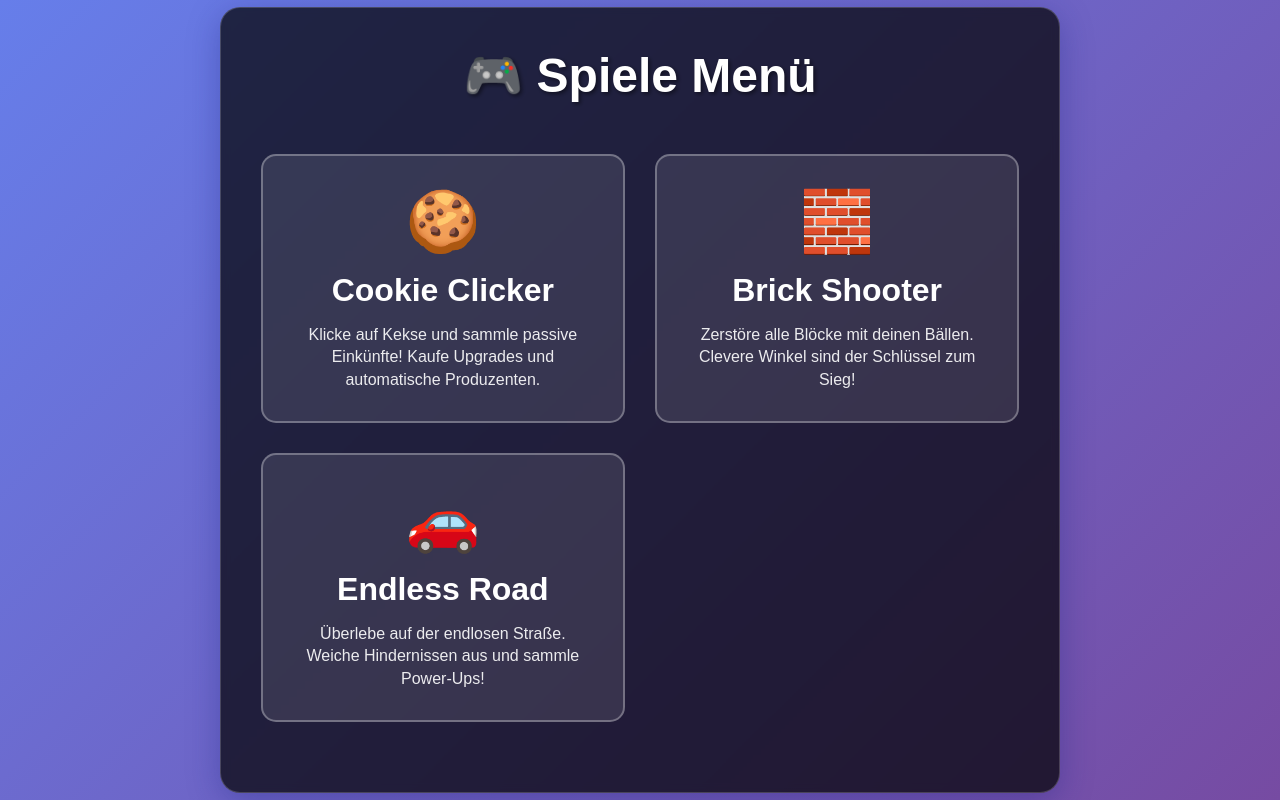
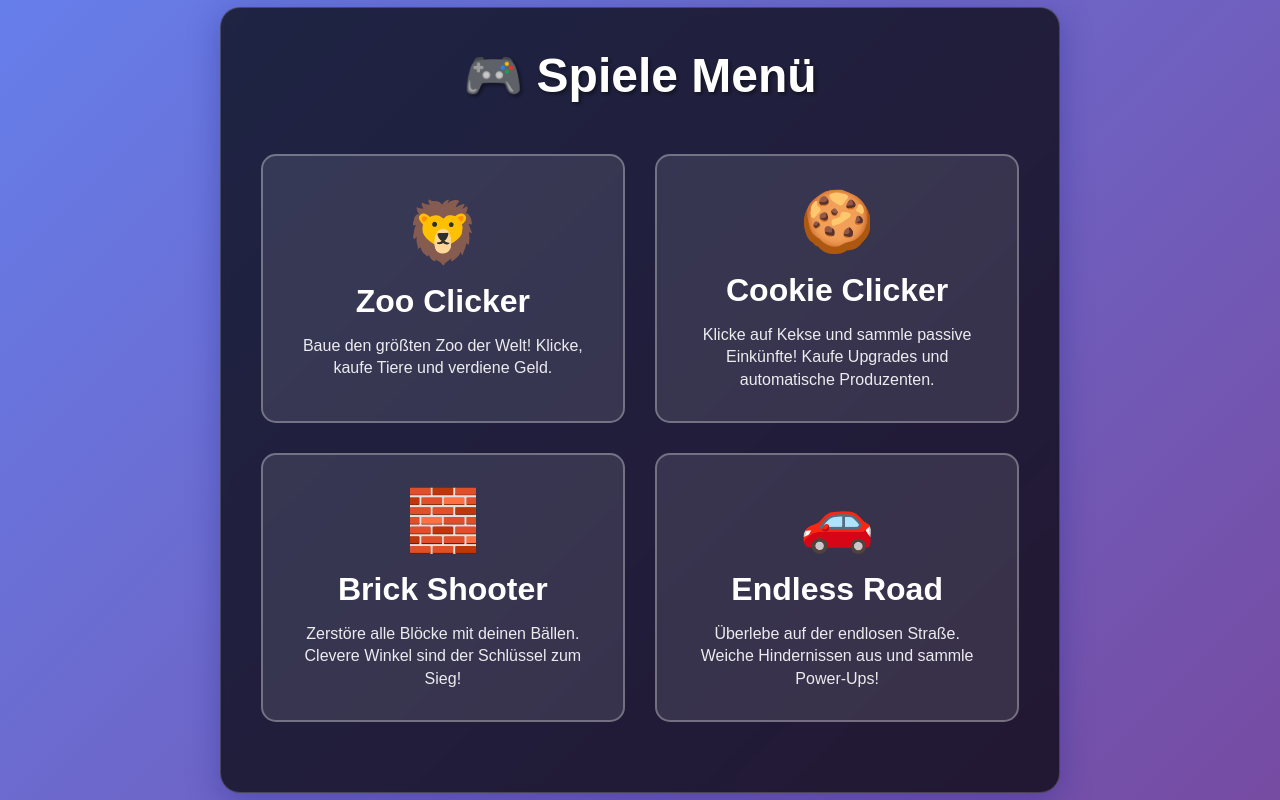
Before and after one commit to elmatso6/spiel-menu, a plain HTML site: page index.html in a window 1280 px wide. Drawn offline with Linux system fonts and the light colour scheme.

Commit message:
Add 'Zoo Clicker' game to the menu
Added a new game 'Zoo Clicker' to the menu.

```diff
--- a/index.html
+++ b/index.html
@@ -103,6 +103,12 @@
     <h1>🎮 Spiele Menü</h1>
 
     <div class="games-grid">
+      <a href="https://elmatso6.github.io/zoo-clicker/" class="game-card">
+        <div class="game-icon">🦁</div>
+        <h2>Zoo Clicker</h2>
+        <p>Baue den größten Zoo der Welt! Klicke, kaufe Tiere und verdiene Geld.</p>
+      </a>
+
       <a href="https://elmatso6.github.io/cookie-clicker/" class="game-card">
         <div class="game-icon">🍪</div>
         <h2>Cookie Clicker</h2>
```
